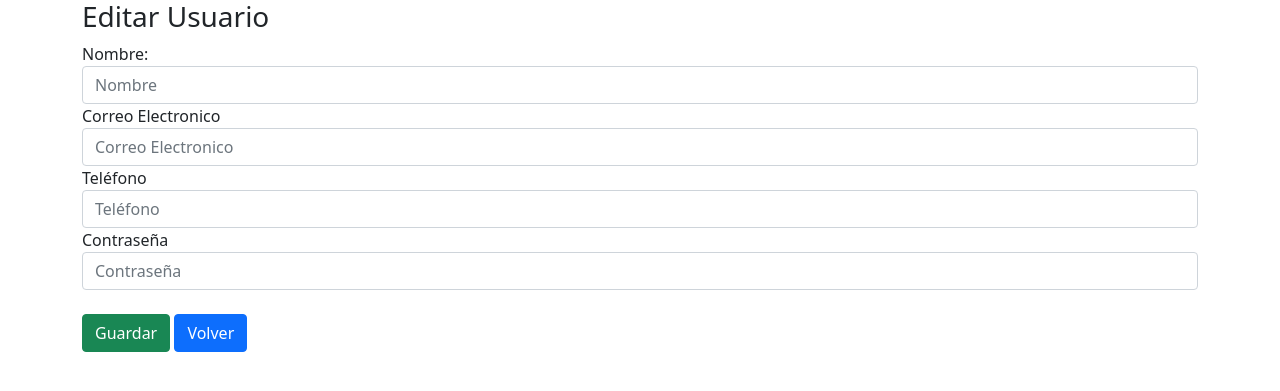
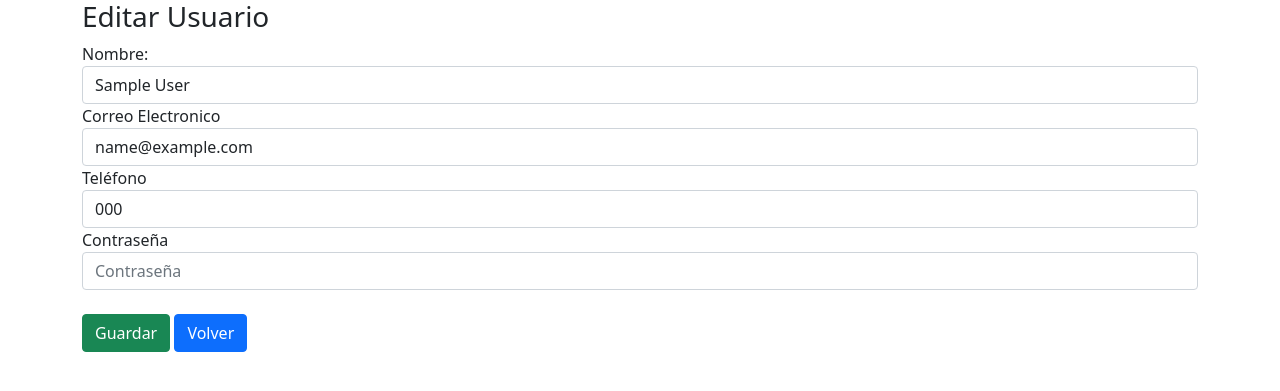
Before and after one commit to johncifuentes85/crud_flask, a Flask app: page /edit_user/1 in a window 1280 px wide. Shown: the top 391 px of the page. Run offline with Flask 2, Linux system fonts and the light colour scheme; tables that the repository leaves empty or names only in its code hold one stand-in row (values such as "Sample post"); parts of the project's set-up code (start-up, migrations or seed data) failed here and were passed over.

Commit message:
se finaliza el crud

```diff
--- a/controller.py
+++ b/controller.py
@@ -5,16 +5,16 @@ from configdb import get_connection
 def add_user(name,email,phone,passwd):
     cnn = get_connection()
     with cnn.cursor() as cursor:
-        cursor.execute("INSER INTO user(name,email,phone,passwd) VALUES (%s,%s,%s,%s)",(name,email,phone,passwd))
+        cursor.execute("INSERT INTO user(name,email,phone,passwd) VALUES (%s,%s,%s,%s)",(name,email,phone,passwd))
         cnn.commit()
         cnn.close()
 
-def update_user(name,email,phone,passwd):
+def update_user(name,email,phone,passwd,id):
     cnn = get_connection()
     with cnn.cursor() as cursor:
-        cursor.execute("UPDATE user SER name = %s, email = %s, phone = %s, passwd = %s WHERE id = %s, (name,email,phone,passwd,id) ")
-        cnn.commit()
-        cnn.close()
+        cursor.execute("UPDATE user SET name = %s, email = %s, phone = %s, passwd = %s WHERE id = %s", (name,email,phone,passwd,id))
+    cnn.commit()
+    cnn.close()
 
 def delete_user(id):
     cnn = get_connection()
@@ -36,6 +36,7 @@ def get_user_id(id):
     cnn = get_connection()
     user = None
     with cnn.cursor() as cursor:
-        cursor.execute("SELECT id, name, phone, passwd FROM user WHERE id = %s", (id))
+        cursor.execute("SELECT id, name, email, phone, passwd FROM user WHERE id = %s", (id))
+        user = cursor.fetchone()
     cnn.close()
     return user
--- a/main.py
+++ b/main.py
@@ -22,20 +22,30 @@ def edit_user(id):
     user = controller.get_user_id(id)
     return render_template("edit_user.html",user=user)
 
-@app.route("update_user", methods=["POST"])
-def update_user(id):
+@app.route("/update_user", methods=["POST"])
+def update_user():
     #obtiende los datos que invoco el empoint
     id = request.form["id"]
     name = request.form["name"]
     email = request.form["email"]
     phone = request.form["phone"]
     passwd = request.form["passwd"]
-    controller.update_user(id,name,email,phone,passwd)
+    print(id)
+    controller.update_user(name,email,phone,passwd,id)
     return redirect("/")
 
 @app.route("/delete_user", methods=["POST"])
-def delete_user(id):
+def delete_user():
     controller.delete_user(request.form["id"])
+    return redirect("/")
+
+@app.route("/save_user", methods=["POST"])
+def save_user():
+    name = request.form["name"]
+    email = request.form["email"]
+    phone = request.form["phone"]
+    passwd = request.form["passwd"]
+    controller.add_user(name, email, phone, passwd)
     return redirect("/")
 
 if __name__=="__main__":
--- a/templates/add_user.html
+++ b/templates/add_user.html
@@ -19,7 +19,7 @@ Agregar Usuario
                     <input required type="password" class="form-control" placeholder="Contraseña" name="passwd" id="passwd">
                     <br>
                     <button type="submit" class="btn btn-success">Guardar</button>
-                    <a href="{{url_for('/index')}}" class="btn btn-primary">Volver</a>
+                    <a href="{{url_for('index')}}" class="btn btn-primary">Volver</a>
                 </form>
             </div>
         </div>
--- a/templates/edit_user.html
+++ b/templates/edit_user.html
@@ -25,7 +25,7 @@ Editar Usuario
                         name="passwd" id="passwd">
                     <br>
                     <button type="submit" class="btn btn-success">Guardar</button>
-                    <a href="{{url_for('/')}}" class="btn btn-primary">Volver</a>
+                    <a href="{{url_for('index')}}" class="btn btn-primary">Volver</a>
                 </form>
             </div>
         </div>
```
